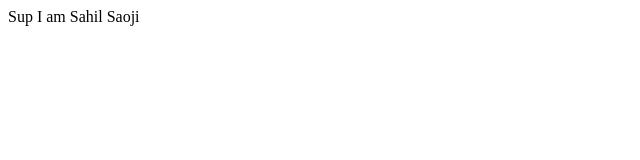
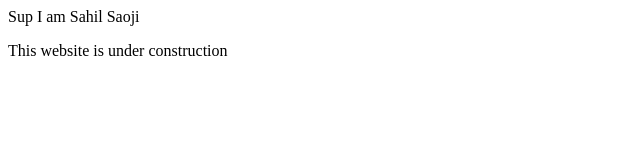
Before and after one commit to sahilsaoji/sahilsaoji.github.io, a plain HTML site: page index.html in a window 1280 px wide. Shown: the whole page, without its empty margins (0-640 px from the left). Drawn offline with Linux system fonts and the light colour scheme.

Commit message:
Update index.html

```diff
--- a/index.html
+++ b/index.html
@@ -4,5 +4,6 @@
     </head>
     <body>
         <p>Sup I am Sahil Saoji</p>
+        <p>This website is under construction</p>
     </body>
 </html>
```
